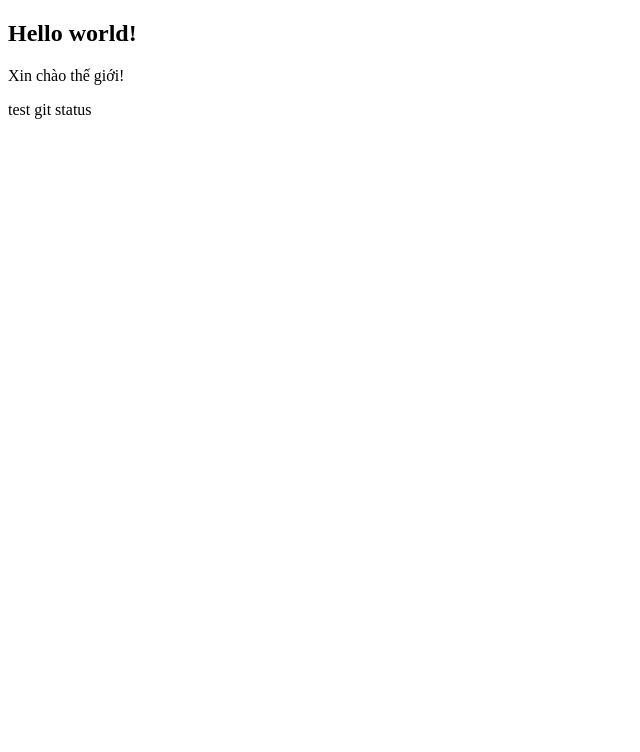
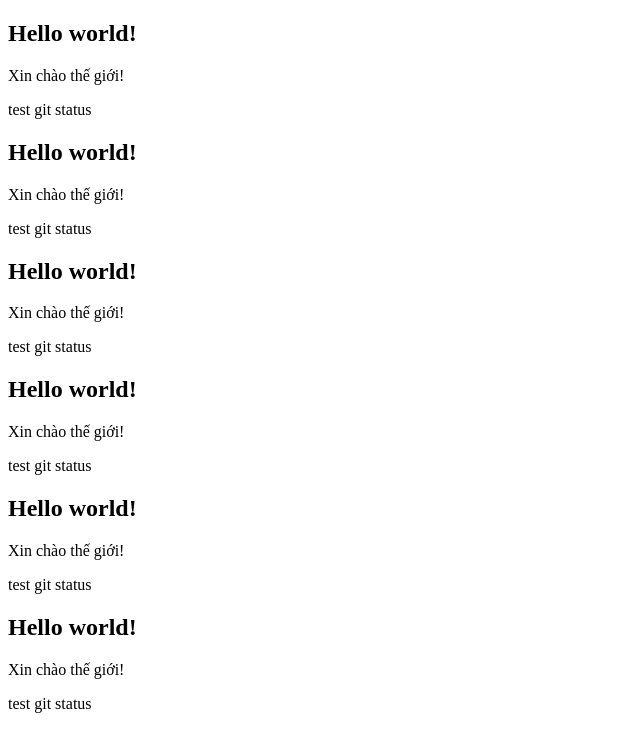
Before and after one commit to tranluand18ptit/LearnGit, a plain HTML site: page index.html in a window 1280 px wide. Shown: the whole page, without its empty margins (0-640 px from the left). Drawn offline with Linux system fonts and the light colour scheme.

Commit message:
test git diff

```diff
--- a/index.html
+++ b/index.html
@@ -12,6 +12,21 @@
     <h2>Hello world!</h2>
     <p>Xin chào thế giới!</p>
     <p>test git status</p>
+    <h2>Hello world!</h2>
+    <p>Xin chào thế giới!</p>
+    <p>test git status</p>
+    <h2>Hello world!</h2>
+    <p>Xin chào thế giới!</p>
+    <p>test git status</p>
+    <h2>Hello world!</h2>
+    <p>Xin chào thế giới!</p>
+    <p>test git status</p>
+    <h2>Hello world!</h2>
+    <p>Xin chào thế giới!</p>
+    <p>test git status</p>
+    <h2>Hello world!</h2>
+    <p>Xin chào thế giới!</p>
+    <p>test git status</p>
 </body>
 
 </html>
```
